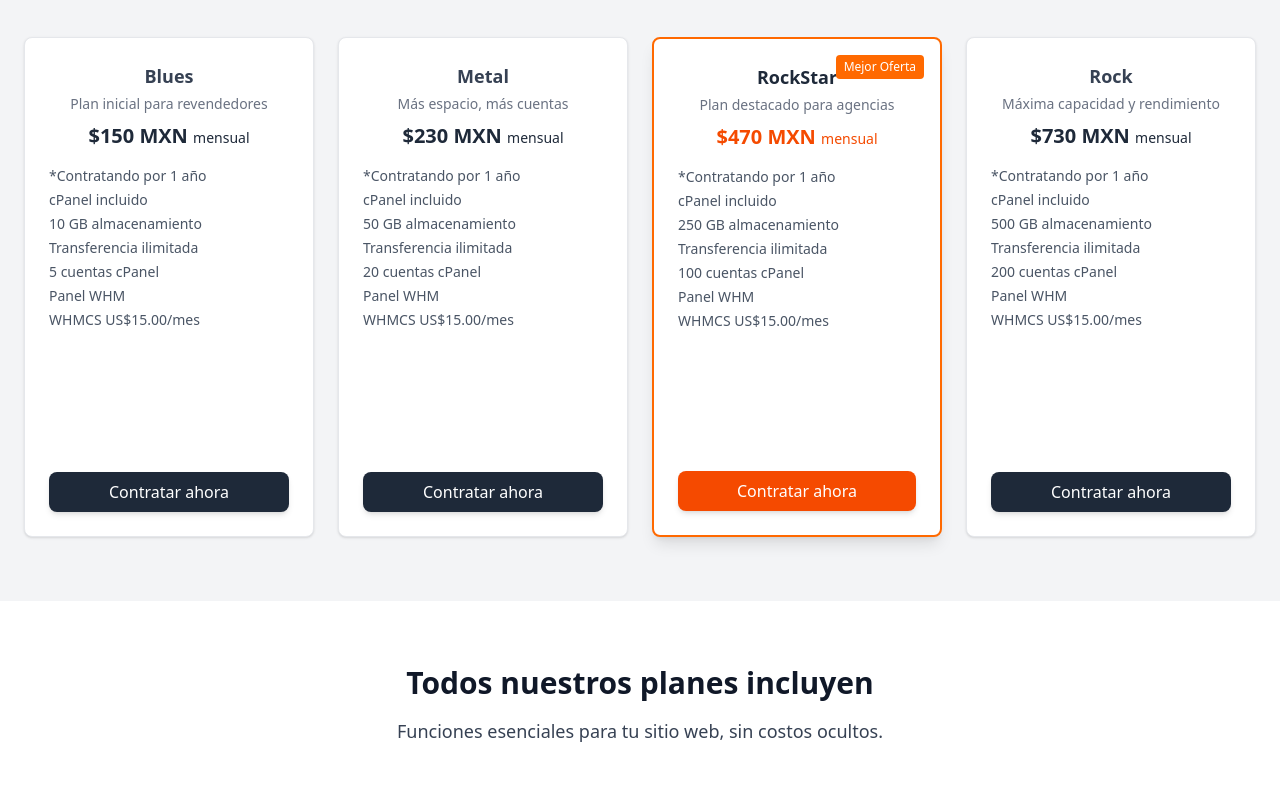
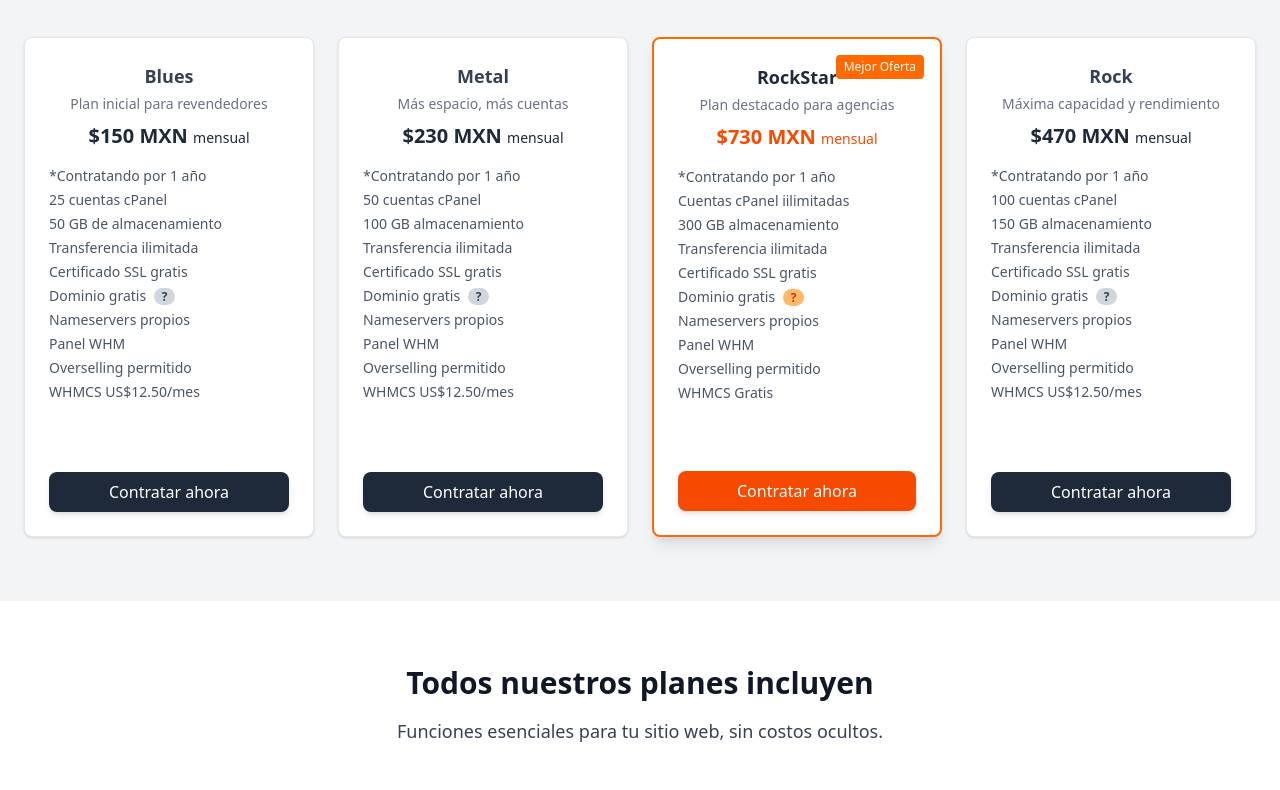
Before and after one commit to dmarsan21/rockhostingplus, an Astro site: page /hosting/reseller-hosting in a window 1280 px wide. Shown: the part 1065-1855 px from the top of the page. Built offline with nearby package versions, Linux system fonts and the light colour scheme; Astro itself is replaced by a stand-in of ours.

Commit message:
Actualizacion de Footer and Header en los links y se agrega tooltip en el componente de las tablas de reseller

```diff
--- a/src/components/Footer.astro
+++ b/src/components/Footer.astro
@@ -23,7 +23,7 @@ import logoFooter from '../assets/images/rock-logo-footer.png';
       </p>
       <ul class="mt-4 space-y-1 text-neutral-400 text-sm">
         <li>Puebla, México</li>
-        <li><a href="mailto:contacto@rockhosting.mx" class="hover:text-neutral-100 transition">contacto@rockhosting.mx</a></li>
+        <li><a href="mailto:contacto@rockhosting.mx" class="hover:text-neutral-100 transition">contacto@rockhostingplus.com</a></li>
         <li><a href="tel:+522222222222" class="hover:text-neutral-100 transition">+52 222 222 2222</a></li>
       </ul>
     </div>
@@ -32,9 +32,10 @@ import logoFooter from '../assets/images/rock-logo-footer.png';
     <div>
       <h3 class="text-white font-semibold mb-4">Hosting</h3>
       <ul class="space-y-2">
-        <li><a href="/hosting" class="hover:text-neutral-100 transition-colors duration-200">Web Hosting</a></li>
-        <li><a href="/reseller" class="hover:text-neutral-100 transition-colors duration-200">Reseller Hosting</a></li>
-        <li><a href="/wordpress" class="hover:text-neutral-100 transition-colors duration-200">WordPress Hosting</a></li>
+        <li><a href="/hosting/web-hosting" class="hover:text-neutral-100 transition-colors duration-200">Web Hosting</a></li>
+        <li><a href="/hosting/wordpress-hosting" class="hover:text-neutral-100 transition-colors duration-200">WordPress Hosting</a></li>
+        <li><a href="/hosting/reseller-hosting" class="hover:text-neutral-100 transition-colors duration-200">Reseller Hosting</a></li>
+        <li><a href="/hosting/master-reseller-hosting" class="hover:text-neutral-100 transition-colors duration-200">Master Reseller Hosting</a></li>
       </ul>
     </div>
 
@@ -52,9 +53,9 @@ import logoFooter from '../assets/images/rock-logo-footer.png';
       <h3 class="text-white font-semibold mb-4">Empresa</h3>
       <ul class="space-y-2">
         <li><a href="/" class="hover:text-neutral-100 transition-colors duration-200">Inicio</a></li>
-        <li><a href="/planes" class="hover:text-neutral-100 transition-colors duration-200">Planes</a></li>
+        <li><a href="/hosting/web-hosting" class="hover:text-neutral-100 transition-colors duration-200">Planes</a></li>
         <li><a href="/soporte" class="hover:text-neutral-100 transition-colors duration-200">Soporte</a></li>
-        <li><a href="/login" class="hover:text-neutral-100 transition-colors duration-200">Acceso WHMCS</a></li>
+        <li><a href="/login" class="hover:text-neutral-100 transition-colors duration-200">Portal Clientes</a></li>
       </ul>
     </div>
   </div>
--- a/src/components/reseller-hosting/PlanesReseller.astro
+++ b/src/components/reseller-hosting/PlanesReseller.astro
@@ -15,12 +15,21 @@
         <p class="text-xl font-bold text-gray-800 mb-4">$150 MXN <span class="text-sm font-normal">mensual</span></p>
         <ul class="text-sm text-gray-600 mb-6 text-left space-y-1">
           <li>*Contratando por 1 año</li>
-          <li>cPanel incluido</li>
-          <li>10 GB almacenamiento</li>
+          <li>25 cuentas cPanel</li>
+          <li>50 GB de almacenamiento</li>
           <li>Transferencia ilimitada</li>
-          <li>5 cuentas cPanel</li>
+          <li>Certificado SSL gratis</li>
+          <li class="relative group">
+            Dominio gratis
+            <span class="ml-1 bg-gray-300 text-gray-700 text-xs font-bold rounded-full px-2 cursor-pointer group-hover:bg-gray-400 transition">?</span>
+            <span class="absolute left-0 mt-2 w-40 bg-gray-800 text-white text-xs rounded px-2 py-1 opacity-0 group-hover:opacity-100 transition-opacity duration-300 z-20">
+              .com, .net, .org, com.mx
+            </span>
+          </li>
+          <li>Nameservers propios</li>
           <li>Panel WHM</li>
-          <li>WHMCS US$15.00/mes</li>
+          <li>Overselling permitido</li>
+          <li>WHMCS US$12.50/mes</li>
         </ul>
         <a href="#" class="mt-auto inline-block bg-gray-800 text-white px-4 py-2 rounded-lg shadow-md hover:bg-gray-900 hover:scale-105 hover:shadow-lg transition duration-300 ease-in-out">
           Contratar ahora
@@ -34,12 +43,21 @@
         <p class="text-xl font-bold text-gray-800 mb-4">$230 MXN <span class="text-sm font-normal">mensual</span></p>
         <ul class="text-sm text-gray-600 mb-6 text-left space-y-1">
           <li>*Contratando por 1 año</li>
-          <li>cPanel incluido</li>
-          <li>50 GB almacenamiento</li>
+          <li>50 cuentas cPanel</li>
+          <li>100 GB almacenamiento</li>
           <li>Transferencia ilimitada</li>
-          <li>20 cuentas cPanel</li>
+          <li>Certificado SSL gratis</li>
+          <li class="relative group">
+            Dominio gratis
+            <span class="ml-1 bg-gray-300 text-gray-700 text-xs font-bold rounded-full px-2 cursor-pointer group-hover:bg-gray-400 transition">?</span>
+            <span class="absolute left-0 mt-2 w-40 bg-gray-800 text-white text-xs rounded px-2 py-1 opacity-0 group-hover:opacity-100 transition-opacity duration-300 z-20">
+              .com, .net, .org, com.mx
+            </span>
+          </li>
+          <li>Nameservers propios</li>
           <li>Panel WHM</li>
-          <li>WHMCS US$15.00/mes</li>
+          <li>Overselling permitido</li>
+          <li>WHMCS US$12.50/mes</li>
         </ul>
         <a href="#" class="mt-auto inline-block bg-gray-800 text-white px-4 py-2 rounded-lg shadow-md hover:bg-gray-900 hover:scale-105 hover:shadow-lg transition duration-300 ease-in-out">
           Contratar ahora
@@ -51,15 +69,24 @@
         <span class="absolute top-4 right-4 bg-orange-500 text-white text-xs px-2 py-1 rounded">Mejor Oferta</span>
         <h3 class="text-lg font-semibold text-gray-800 mb-1">RockStar</h3>
         <p class="text-gray-500 text-sm mb-2">Plan destacado para agencias</p>
-        <p class="text-xl font-bold text-orange-600 mb-4">$470 MXN <span class="text-sm font-normal">mensual</span></p>
+        <p class="text-xl font-bold text-orange-600 mb-4">$730 MXN <span class="text-sm font-normal">mensual</span></p>
         <ul class="text-sm text-gray-600 mb-6 text-left space-y-1">
           <li>*Contratando por 1 año</li>
-          <li>cPanel incluido</li>
-          <li>250 GB almacenamiento</li>
+          <li>Cuentas cPanel iilimitadas</li>
+          <li>300 GB almacenamiento</li>
           <li>Transferencia ilimitada</li>
-          <li>100 cuentas cPanel</li>
+          <li>Certificado SSL gratis</li>
+          <li class="relative group">
+            Dominio gratis
+            <span class="ml-1 bg-orange-300 text-orange-700 text-xs font-bold rounded-full px-2 cursor-pointer group-hover:bg-orange-400 transition">?</span>
+            <span class="absolute left-0 mt-2 w-40 bg-gray-800 text-white text-xs rounded px-2 py-1 opacity-0 group-hover:opacity-100 transition-opacity duration-300 z-20">
+              .com, .net, .org, com.mx
+            </span>
+          </li>
+          <li>Nameservers propios</li>
           <li>Panel WHM</li>
-          <li>WHMCS US$15.00/mes</li>
+          <li>Overselling permitido</li>
+          <li>WHMCS Gratis</li>
         </ul>
         <a href="#" class="mt-auto inline-block bg-orange-600 text-white px-4 py-2 rounded-lg shadow-md hover:bg-orange-700 hover:scale-105 hover:shadow-lg transition duration-300 ease-in-out">
           Contratar ahora
@@ -70,15 +97,24 @@
       <div class="bg-white border border-gray-200 p-6 rounded-lg shadow-sm hover:shadow-md transition flex flex-col min-h-[500px]">
         <h3 class="text-lg font-semibold text-gray-700 mb-1">Rock</h3>
         <p class="text-gray-500 text-sm mb-2">Máxima capacidad y rendimiento</p>
-        <p class="text-xl font-bold text-gray-800 mb-4">$730 MXN <span class="text-sm font-normal">mensual</span></p>
+        <p class="text-xl font-bold text-gray-800 mb-4">$470 MXN <span class="text-sm font-normal">mensual</span></p>
         <ul class="text-sm text-gray-600 mb-6 text-left space-y-1">
           <li>*Contratando por 1 año</li>
-          <li>cPanel incluido</li>
-          <li>500 GB almacenamiento</li>
+          <li>100 cuentas cPanel</li>
+          <li>150 GB almacenamiento</li>
           <li>Transferencia ilimitada</li>
-          <li>200 cuentas cPanel</li>
+          <li>Certificado SSL gratis</li>
+          <li class="relative group">
+            Dominio gratis
+            <span class="ml-1 bg-gray-300 text-gray-700 text-xs font-bold rounded-full px-2 cursor-pointer group-hover:bg-gray-400 transition">?</span>
+            <span class="absolute left-0 mt-2 w-40 bg-gray-800 text-white text-xs rounded px-2 py-1 opacity-0 group-hover:opacity-100 transition-opacity duration-300 z-20">
+              .com, .net, .org, com.mx
+            </span>
+          </li>
+          <li>Nameservers propios</li>
           <li>Panel WHM</li>
-          <li>WHMCS US$15.00/mes</li>
+          <li>Overselling permitido</li>
+          <li>WHMCS US$12.50/mes</li>
         </ul>
         <a href="#" class="mt-auto inline-block bg-gray-800 text-white px-4 py-2 rounded-lg shadow-md hover:bg-gray-900 hover:scale-105 hover:shadow-lg transition duration-300 ease-in-out">
           Contratar ahora
```
Also changed, not shown: src/components/Header.astro (+24 -15 lines).
